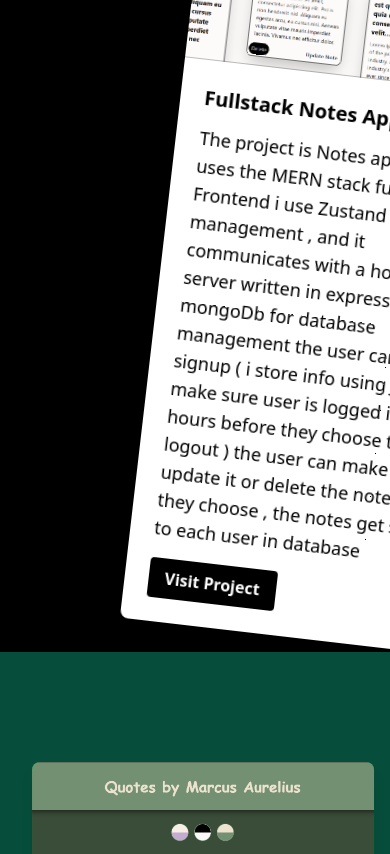
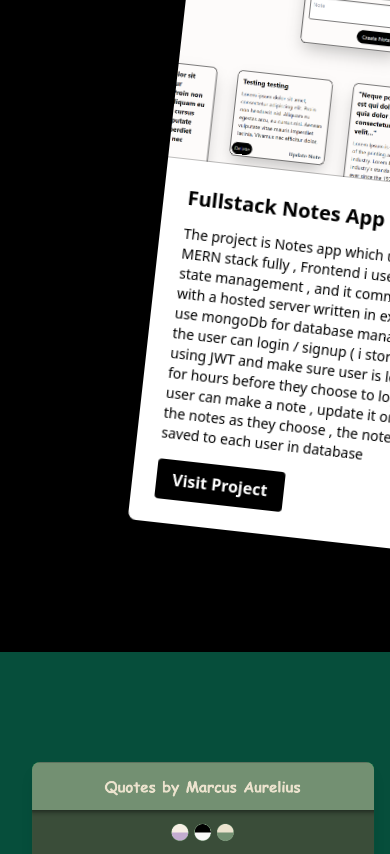
Before and after one commit to Yash456k/MinimalPortoflio, a React (Vite) app: page / in a window 390 px wide. Shown: the part 1880-2734 px from the top of the page. Built offline with nearby package versions, Linux system fonts and the light colour scheme; a web font is replaced by a local one.

Commit message:
change item 1 text size to sm

```diff
--- a/src/components/ScrollAnimations.jsx
+++ b/src/components/ScrollAnimations.jsx
@@ -102,7 +102,13 @@ const Singles = ({ item }) => {
 
           <div className="p-6">
             <h2 className="text-xl font-bold mb-3">{item.title}</h2>
-            <p className="text-lg sm:text-sm mb-4">{item.text}</p>
+            <p
+              className={`${
+                item.id === 1 ? "text-sm" : "text-lg"
+              }  sm:text-sm mb-4`}
+            >
+              {item.text}
+            </p>
             <a
               href={`${item.websiteURL}`}
               target="_blank"
```
